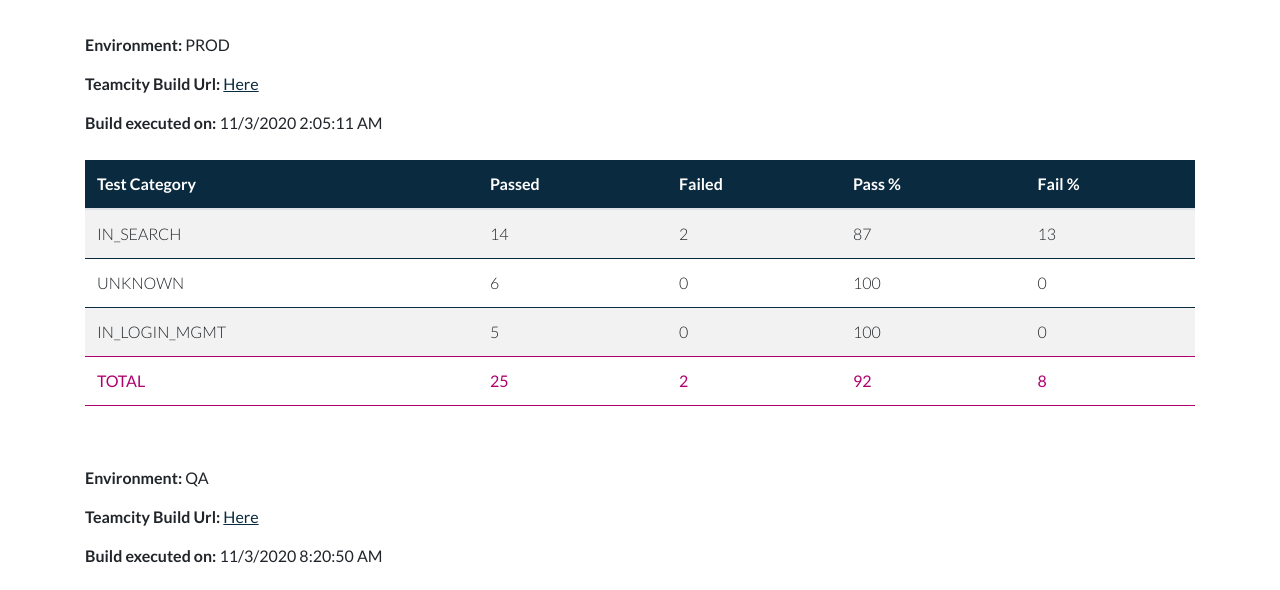
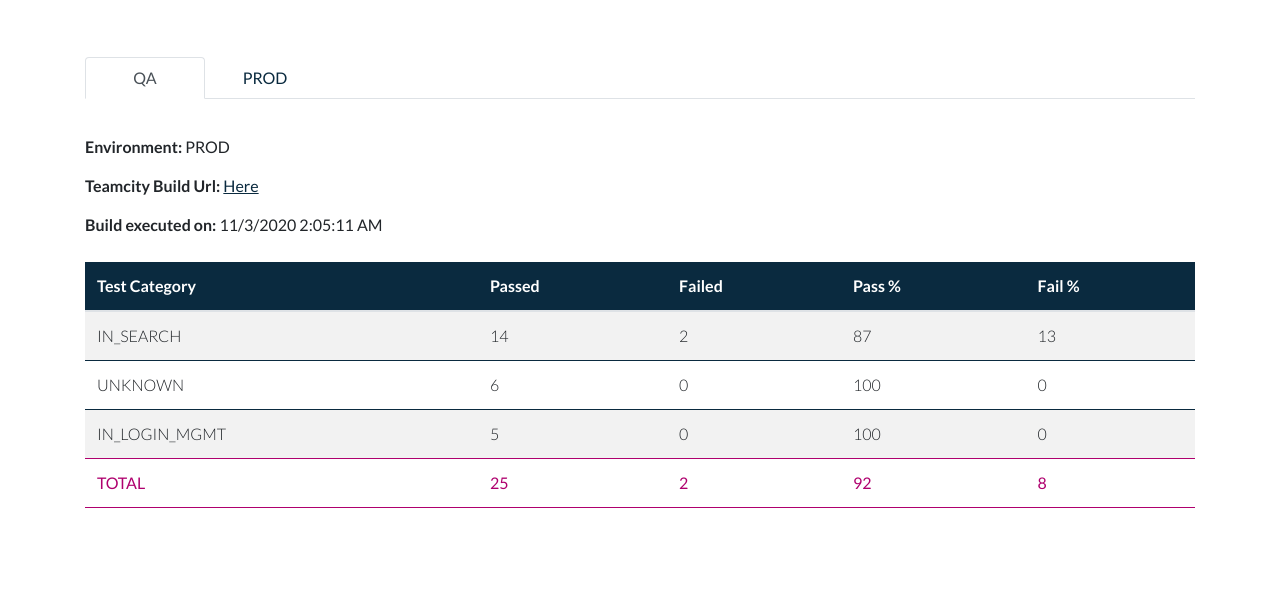
Before and after one commit to uxconsultingltd/IN-test-status, a plain HTML site: page index.html in a window 1280 px wide. Shown: the part 153-743 px from the top of the page. Drawn offline with nearby package versions, Linux system fonts and the light colour scheme.

Commit message:
added tabs

```diff
--- a/index.html
+++ b/index.html
@@ -27,61 +27,17 @@
             <h1>IN Test Status By Category </h1>
         </header>
 
-        <section class="environment">
+        <ul class="nav nav-tabs" id="myTab" role="tablist">
+            <li class="nav-item">
+              <a class="nav-link active" id="qa-tab" data-toggle="tab" href="#qa" role="tab" aria-controls="qa" aria-selected="true">QA</a>
+            </li>
+            <li class="nav-item">
+              <a class="nav-link" id="production-tab" data-toggle="tab" href="#production" role="tab" aria-controls="production" aria-selected="false">PROD</a>
+            </li>
+          </ul>
+          <div class="tab-content" id="myTabContent">
 
-            <div class="environment-info">
-                <span><b>Environment: </b>PROD</span>
-                <span><b>Teamcity Build Url: </b>
-                    <a target="_blank" href="http://se-teamcity.ukwest.cloudapp.azure.com/viewType.html?buildTypeId=SeTesting_InternationalNetwork_Prod_UiTests">Here</a>
-                </span>
-                <span><b>Build executed on: </b>11/3/2020 2:05:11 AM</span>
-            </div>
-
-            <table class="table table-striped">
-                <thead>
-                    <tr>
-                        <th>Test Category</th>
-                        <th>Passed</th>
-                        <th>Failed</th>
-                        <th>Pass %</th>
-                        <th>Fail %</th>
-                    </tr>
-                </thead>
-
-                <tbody>
-                    <tr>
-                        <td>IN_SEARCH</td>
-                        <td>14</td>
-                        <td>2</td>
-                        <td>87</td>
-                        <td>13</td>
-                    </tr>
-                    <tr>
-                        <td>UNKNOWN</td>
-                        <td>6</td>
-                        <td>0</td>
-                        <td>100</td>
-                        <td>0</td>
-                    </tr>
-                    <tr>
-                        <td>IN_LOGIN_MGMT</td>
-                        <td>5</td>
-                        <td>0</td>
-                        <td>100</td>
-                        <td>0</td>
-                    </tr>
-                    <tr>
-                        <td><b>TOTAL</b></td>
-                        <td><b>25</b></td>
-                        <td><b>2</b></td>
-                        <td><b>92</b></td>
-                        <td><b>8</b></td>
-                    </tr>
-                </tbody>
-            </table>
-        </section>
-
-        <section class="environment">
+            <section class="tab-pane fade" id="qa" role="tabpanel" aria-labelledby="qa-tab">
 
                 <div class="environment-info">
                     <span><b>Environment:</b> QA</span>
@@ -156,7 +112,66 @@
                 </table>
             </section>
 
+            <section class="tab-pane fade show active" id="production" role="tabpanel" aria-labelledby="production-tab">
+
+                <div class="environment-info">
+                    <span><b>Environment: </b>PROD</span>
+                    <span><b>Teamcity Build Url: </b>
+                        <a target="_blank" href="http://se-teamcity.ukwest.cloudapp.azure.com/viewType.html?buildTypeId=SeTesting_InternationalNetwork_Prod_UiTests">Here</a>
+                    </span>
+                    <span><b>Build executed on: </b>11/3/2020 2:05:11 AM</span>
                 </div>
+
+                <table class="table table-striped">
+                    <thead>
+                        <tr>
+                            <th>Test Category</th>
+                            <th>Passed</th>
+                            <th>Failed</th>
+                            <th>Pass %</th>
+                            <th>Fail %</th>
+                        </tr>
+                    </thead>
+
+                    <tbody>
+                        <tr>
+                            <td>IN_SEARCH</td>
+                            <td>14</td>
+                            <td>2</td>
+                            <td>87</td>
+                            <td>13</td>
+                        </tr>
+                        <tr>
+                            <td>UNKNOWN</td>
+                            <td>6</td>
+                            <td>0</td>
+                            <td>100</td>
+                            <td>0</td>
+                        </tr>
+                        <tr>
+                            <td>IN_LOGIN_MGMT</td>
+                            <td>5</td>
+                            <td>0</td>
+                            <td>100</td>
+                            <td>0</td>
+                        </tr>
+                        <tr>
+                            <td><b>TOTAL</b></td>
+                            <td><b>25</b></td>
+                            <td><b>2</b></td>
+                            <td><b>92</b></td>
+                            <td><b>8</b></td>
+                        </tr>
+                    </tbody>
+                </table>
+            </section>
+
+          </div>
+    </div>
+
+    <script src="https://code.jquery.com/jquery-3.2.1.slim.min.js" integrity="sha384-KJ3o2DKtIkvYIK3UENzmM7KCkRr/rE9/Qpg6aAZGJwFDMVNA/GpGFF93hXpG5KkN" crossorigin="anonymous"></script>
+    <script src="https://cdnjs.cloudflare.com/ajax/libs/popper.js/1.12.9/umd/popper.min.js" integrity="sha384-ApNbgh9B+Y1QKtv3Rn7W3mgPxhU9K/ScQsAP7hUibX39j7fakFPskvXusvfa0b4Q" crossorigin="anonymous"></script>
+    <script src="https://maxcdn.bootstrapcdn.com/bootstrap/4.0.0/js/bootstrap.min.js" integrity="sha384-JZR6Spejh4U02d8jOt6vLEHfe/JQGiRRSQQxSfFWpi1MquVdAyjUar5+76PVCmYl" crossorigin="anonymous"></script>
 
 </body>
 </html>
--- a/styles.scss
+++ b/styles.scss
@@ -19,11 +19,6 @@ html, body {
     font-family: $font;
 }
 
-a {
-    color: $primary-color;
-    text-decoration: underline;
-}
-
 body {
     margin-top: $nav-height*1.7;
     margin-bottom: $margin-xl;
@@ -34,7 +29,29 @@ nav {
     background-color: white;
 }
 
-.environment {
+a {
+    color: $primary-color;
+    text-decoration: underline;
+
+    &:hover{
+       color: lighten($primary-color, 20%);
+    }
+}
+
+header{
+    margin-bottom: $margin-xl;
+}
+
+.nav-tabs .nav-item {
+    min-width: 120px;
+    text-align: center;
+}
+
+.nav-link{
+    text-decoration: none;
+}
+
+.tab-content {
     margin: $margin-l 0 $margin-xl 0;
 }
 
@@ -55,7 +72,6 @@ thead{
         font-weight: 600;
     }
 }
-
 
 tbody{
     font-weight: 300;
```
Also changed, not shown: styles.css, 1 other file. Lines whose indentation alone changed are shown as unchanged.
